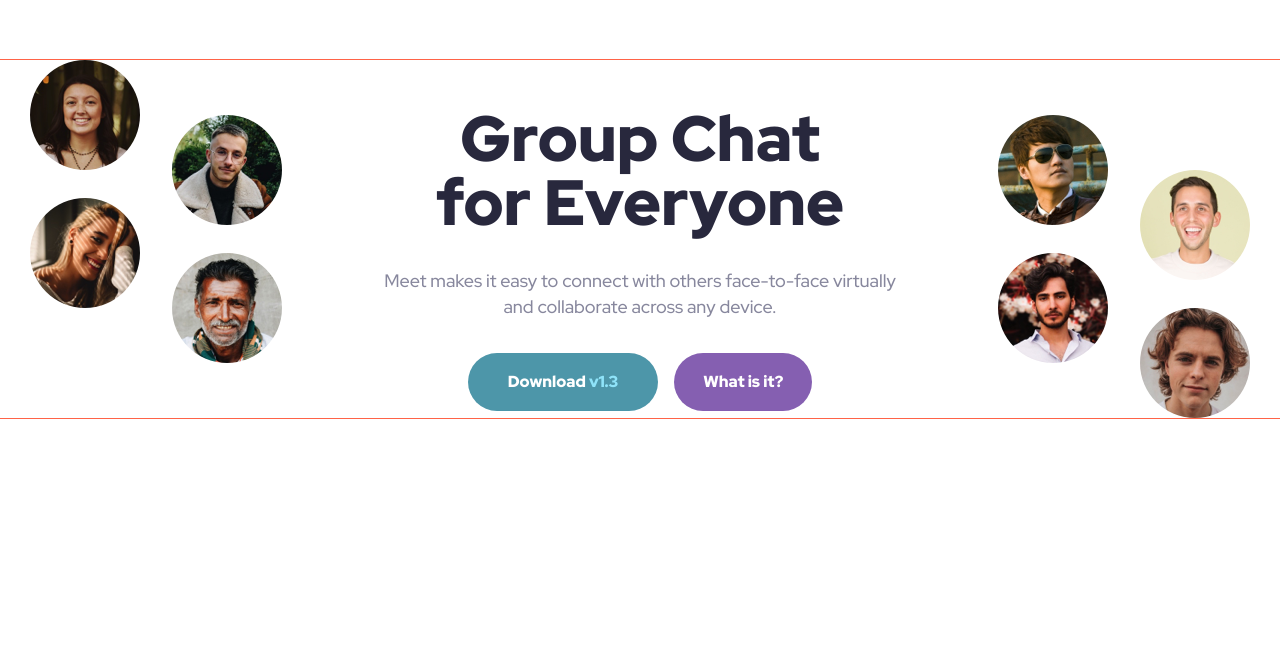
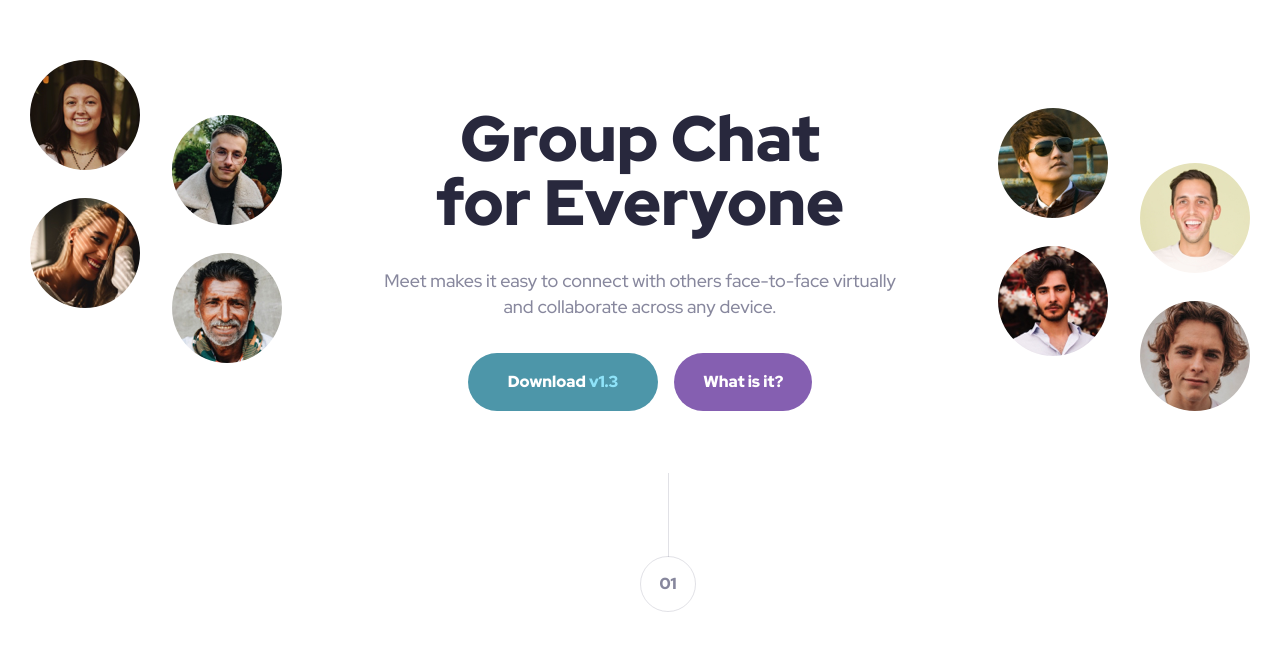
Before and after one commit to Volodymyr-Mospan/fm_meet_landing_page, a plain HTML site: page index.html in a window 1280 px wide. Shown: the part 116-766 px from the top of the page. Drawn offline with nearby package versions, Linux system fonts and the light colour scheme.

Commit message:
adds number of section

```diff
--- a/index.html
+++ b/index.html
@@ -35,6 +35,7 @@
 
     <main>
       <section class="hero">
+        <div class="overflow-wrapper">
             <img
               class="hero-left-photo"
               src="./assets/desktop/image-hero-left.png"
@@ -61,6 +62,9 @@
               src="./assets/desktop/image-hero-right.png"
               alt="different people avatars"
             />
+        </div>
+
+        <div class="section-number" aria-label="first section">01</div>
       </section>
 
       <section></section>
--- a/styles/styles.css
+++ b/styles/styles.css
@@ -33,15 +33,17 @@ p {
 }
 
 .hero {
+  position: relative;
   min-height: 358px;
+}
 
-  outline: 1px solid tomato;
+.overflow-wrapper {
   display: flex;
   justify-content: center;
   align-items: flex-start;
   column-gap: 88px;
 
-  overflow: hidden;
+  overflow-x: hidden;
 }
 
 .hero-thumb {
@@ -95,3 +97,36 @@ p {
 .hero-right-photo {
   align-self: flex-end;
 }
+
+.section-number {
+  position: absolute;
+  bottom: -194px;
+  left: 50%;
+
+  display: flex;
+  justify-content: center;
+  align-items: center;
+
+  min-width: 56px;
+  aspect-ratio: 1/1;
+
+  font-weight: 900;
+  font-size: 16px;
+  line-height: 162%;
+
+  border: 1px solid rgba(135, 135, 157, 0.25);
+  border-radius: 50%;
+}
+
+.section-number::before {
+  position: absolute;
+  top: 0;
+  left: 50%;
+
+  transform: translateY(-100%);
+  content: "";
+  width: 1px;
+  height: 84px;
+
+  background-color: rgba(135, 135, 157, 0.25);
+}
```
Lines whose indentation alone changed are shown as unchanged.
